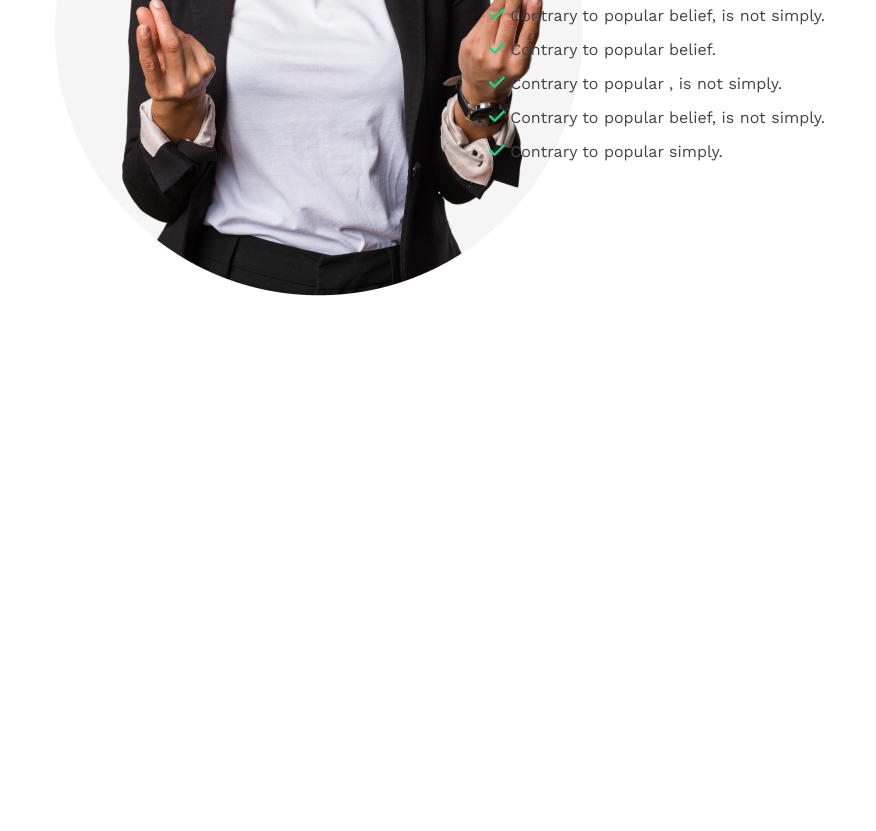
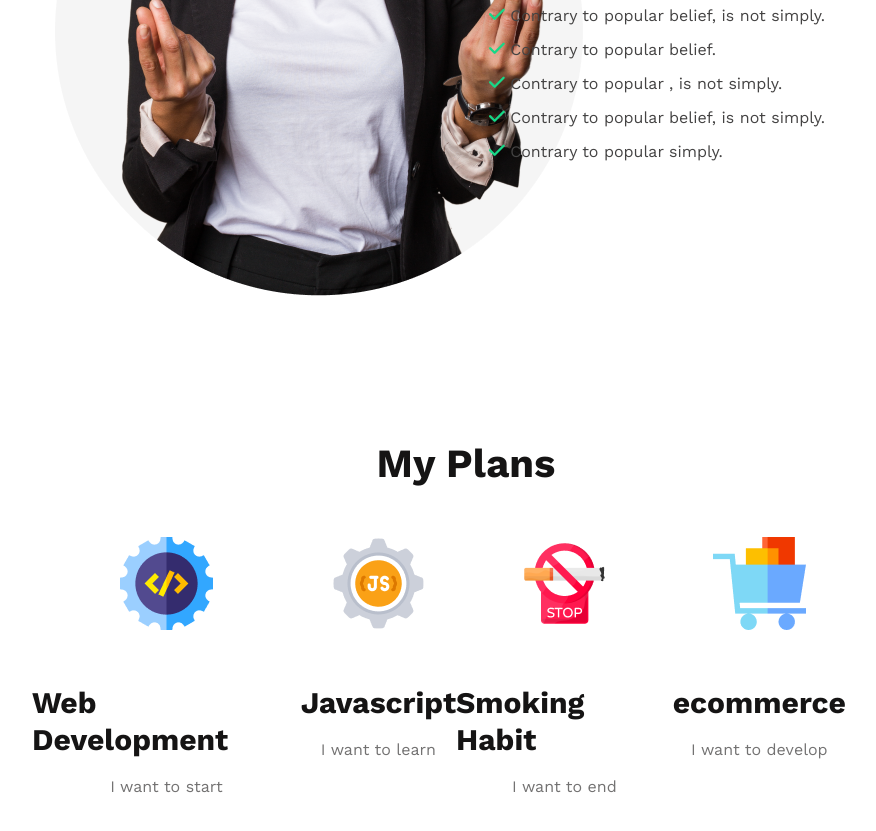
Before and after one commit to saifularafat/new-year-new-me, a plain HTML site: page index.html in a window 1280 px wide. Shown: the part 1179-2010 px from the top of the page, without its empty margins (174-1050 px from the left). Before the commit the page ends 1619 px from the top, so only its background shows below. Drawn offline with nearby package versions, Linux system fonts and the light colour scheme.

Commit message:
new section add

```diff
--- a/css/style.css
+++ b/css/style.css
@@ -1,3 +1,5 @@
+
+
 /* global style */
 *{
     margin: 0;
@@ -11,6 +13,11 @@ section{
     margin-bottom: 140px;
 }
 
+.main_section{
+    margin-left: 206px;
+    margin-right: 260px;
+}
+
 /* header section whit bannar style strat now*/
 .banner_section img{
     width: 100%;
@@ -19,6 +26,8 @@ section{
 .banner_section .main_section{
     display: flex;
     flex-wrap: wrap;
+    margin-left: 0;
+    margin-right: 0;
 }
 
 .banner_section .left_column,
@@ -70,9 +79,8 @@ section{
 .previous_year .main_section{
     display: flex;
     align-items: center;
-    margin-left: 206px;
-    margin-right: 260px;
 }
+
 .previous_year .left_column,
 .previous_year .right_column{
     width: 50%;
@@ -116,3 +124,41 @@ ul li{
     font-size: 18px;
     color: #16D887;
 }
+
+/* my_Plans section style strat now */
+
+.Plans-title{
+    font-size: 40px;
+    font-weight: 700;
+    line-height: 47px;
+    color: #151414;
+    text-align: center;
+    margin-bottom: 50px;
+}
+
+.main_section{
+    display: flex;
+    justify-content: space-around;
+}
+
+.flex_column{
+   text-align: center;
+}
+
+.skile-title{
+    font-size: 30px;
+    font-weight: 700;
+    line-height: 37px;
+    color: #151414;
+     text-align: left;
+    margin-top: 50px;
+    margin-bottom: 14px;
+}
+
+.skile-sub-title{
+    font-size: 16px;
+    font-weight: 400;
+    line-height: 29px;
+    color: #737272;
+    text-align: center;
+}
--- a/index.html
+++ b/index.html
@@ -62,6 +62,36 @@
             </div>
         </section>
 
+        <!----- my_Plans section strat here now-------->
+        <section class="my_Plans">
+            <h2 class="Plans-title">My Plans</h2>
+            <div class="main_section">
+                <div class="flex_column">
+                    <img class="plans-img" src="images/icons/web.png" alt="">
+                    <h3 class="skile-title">Web Development</h3>
+                    <p class="skile-sub-title">I want to start</p>
+                </div>
+
+                <div class="flex_column">
+                    <img src="images/icons/js.png" alt="">
+                    <h3 class="skile-title">Javascript</h3>
+                    <p class="skile-sub-title">I want to learn</p>
+                </div>
+
+                <div class="flex_column">
+                    <img src="images/icons/smoke.png" alt="">
+                    <h3 class="skile-title">Smoking Habit</h3>
+                    <p class="skile-sub-title">I want to end</p>
+                </div>
+
+                <div class="flex_column">
+                    <img src="images/icons/ecom.png" alt="">
+                    <h3 class="skile-title">ecommerce</h3>
+                    <p class="skile-sub-title">I want to develop</p>
+                </div>
+            </div>
+        </section>
+
     </main>
 
     <footer>
```
